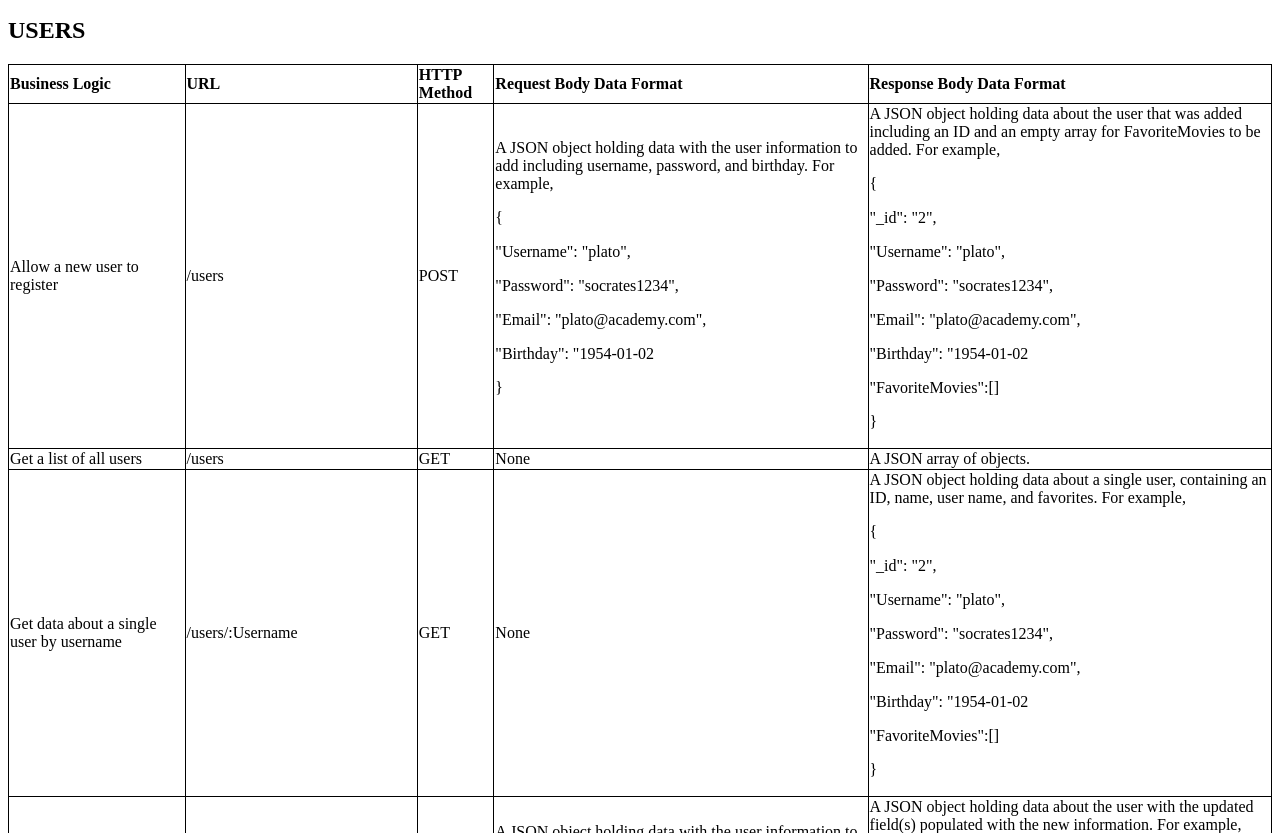
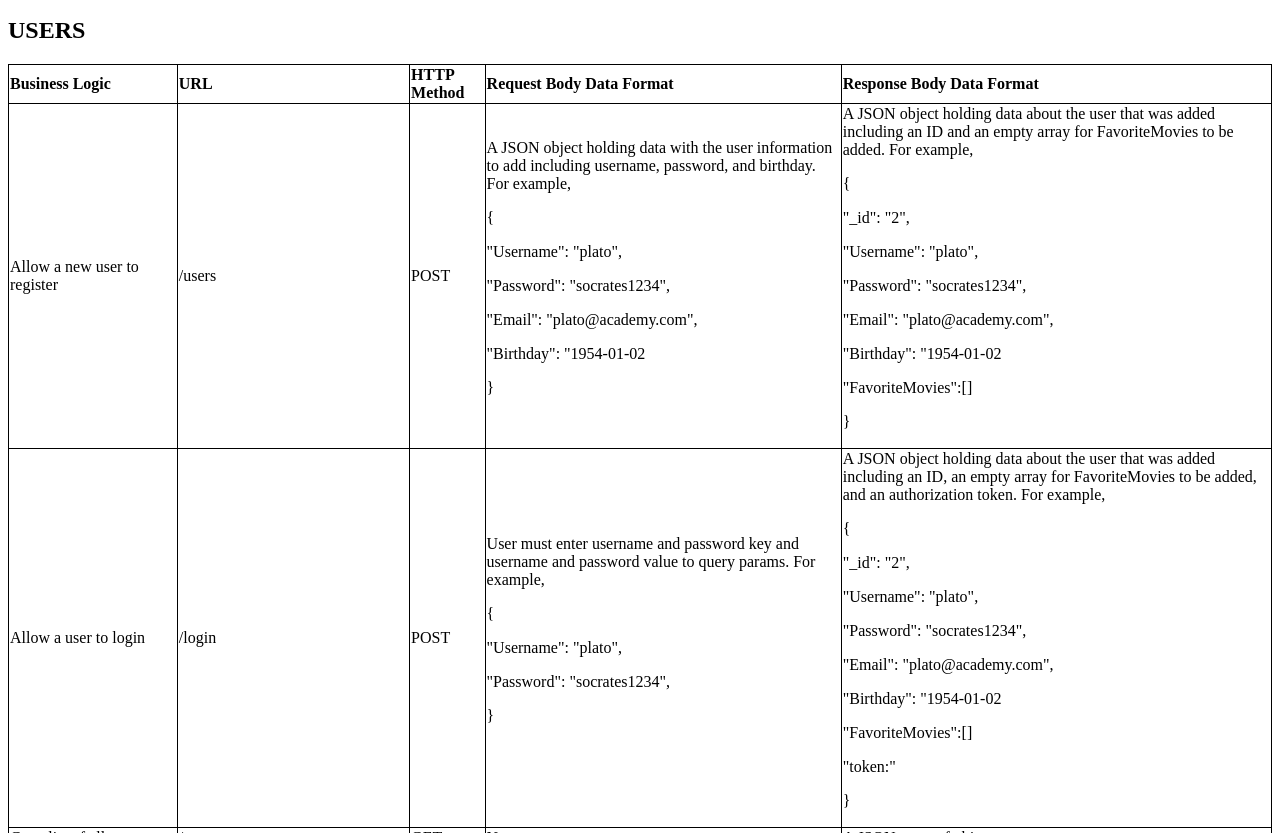
Before and after one commit to jeheald23/movie_api, a website: page public/documentation.html in a window 1280 px wide. Shown: the part 119-952 px from the top of the page. Drawn offline with Linux system fonts and the light colour scheme.

Commit message:
added login endpoint

```diff
--- a/public/documentation.html
+++ b/public/documentation.html
@@ -40,6 +40,29 @@
             <p>"Email": "plato@academy.com",</p>
             <p>"Birthday": "1954-01-02</p>
             <p>"FavoriteMovies":[]</p>
+            <p>}</p>
+        </td>
+    </tr>
+
+    <tr>
+        <td>Allow a user to login</td>
+        <td>/login</td>
+        <td>POST</td>
+        <td>User must enter username and password key and username and password value to query params. For example,
+            <p>{</p>
+                <p>"Username": "plato",</p>
+                <p>"Password": "socrates1234",</p>
+            <p>}</p>
+        </td>
+        <td>A JSON object holding data about the user that was added including an ID, an empty array for FavoriteMovies to be added, and an authorization token. For example,
+            <p>{</p>
+            <p>"_id": "2",</p>
+            <p>"Username": "plato",</p>
+            <p>"Password": "socrates1234",</p>
+            <p>"Email": "plato@academy.com",</p>
+            <p>"Birthday": "1954-01-02</p>
+            <p>"FavoriteMovies":[]</p>
+            <p>"token:"</p>
             <p>}</p>
         </td>
     </tr>
```
